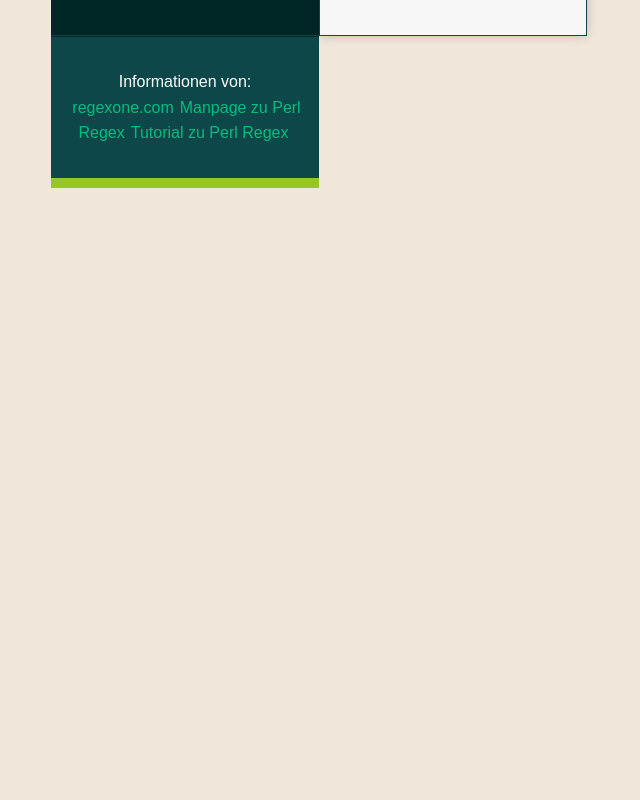
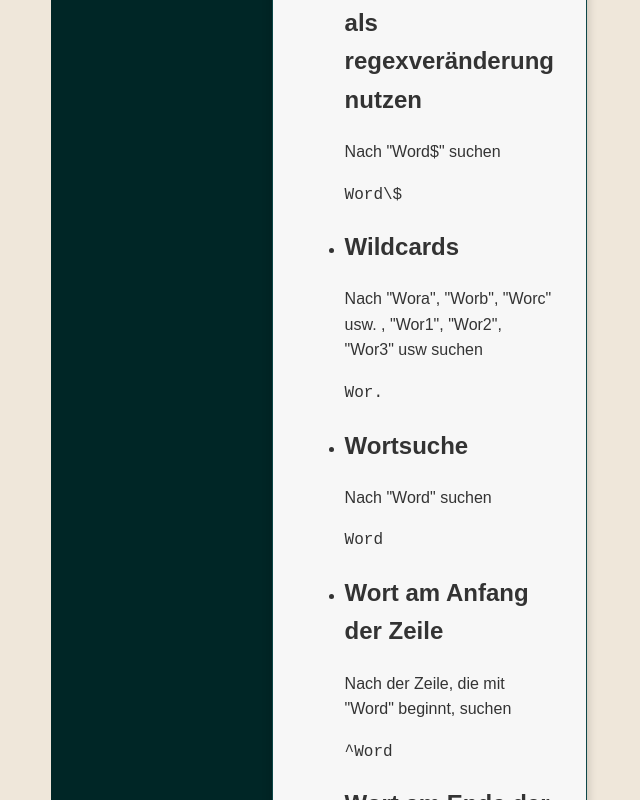
Before and after one commit to wani5272/regexsite, a Vue app: page / in a window 1280 px wide. Shown: the part 720-1520 px from the top of the page, without its empty margins (21-661 px from the left). Before the commit the page ends 916 px from the top, so only its background shows below. Built offline with nearby package versions, Linux system fonts and the light colour scheme.

Commit message:
copypaste, now I only need to fill in

```diff
--- a/src/App.vue
+++ b/src/App.vue
@@ -78,6 +78,80 @@ export default {
           },
           example: "Word$",
         },
+        {
+          title: {
+            de: "Zeichen als Zeichen und nicht als regexveränderung nutzen",
+            en: "Escaping characters",
+          },
+          description: {
+            de: 'Nach "Word$" suchen',
+            en: 'Search for "Word$"',
+          },
+          example: "Word\\$",
+        },
+        {
+          title: {
+            de: "Wildcards",
+            en: "wildcards",
+          },
+          description: {
+            de: 'Nach "Wora", "Worb", "Worc" usw. , "Wor1", "Wor2", "Wor3" usw suchen',
+            en: 'Search for "Wora", "Worb", "Worc" etc. , "Wor1", "Wor2", "Wor3" etc',
+          },
+          example: "Wor.",
+        },
+        {
+          title: { de: "Wortsuche", en: "Word Matching" },
+          description: {
+            de: 'Nach "Word" suchen',
+            en: 'Search for "Word"',
+          },
+          example: "Word",
+        },
+        {
+          title: {
+            de: "Wort am Anfang der Zeile",
+            en: "Match the beginning of a line",
+          },
+          description: {
+            de: 'Nach der Zeile, die mit "Word" beginnt, suchen',
+            en: 'Search for the line beginning with "Word"',
+          },
+          example: "^Word",
+        },
+        {
+          title: {
+            de: "Wort am Ende der Zeile",
+            en: "Match the end of a line",
+          },
+          description: {
+            de: 'Nach der Zeile, die mit "Word" endet, suchen',
+            en: 'Search for the line ending with "Word"',
+          },
+          example: "Word$",
+        },
+        {
+          title: {
+            de: "Zeichen als Zeichen und nicht als regexveränderung nutzen",
+            en: "Escaping characters",
+          },
+          description: {
+            de: 'Nach "Word$" suchen',
+            en: 'Search for "Word$"',
+          },
+          example: "Word\\$",
+        },
+        {
+          title: {
+            de: "Wildcards",
+            en: "wildcards",
+          },
+          description: {
+            de: 'Nach "Wora", "Worb", "Worc" usw. , "Wor1", "Wor2", "Wor3" usw suchen',
+            en: 'Search for "Wora", "Worb", "Worc" etc. , "Wor1", "Wor2", "Wor3" etc',
+          },
+          example: "Wor.",
+        },
       ],
     };
   },
```
